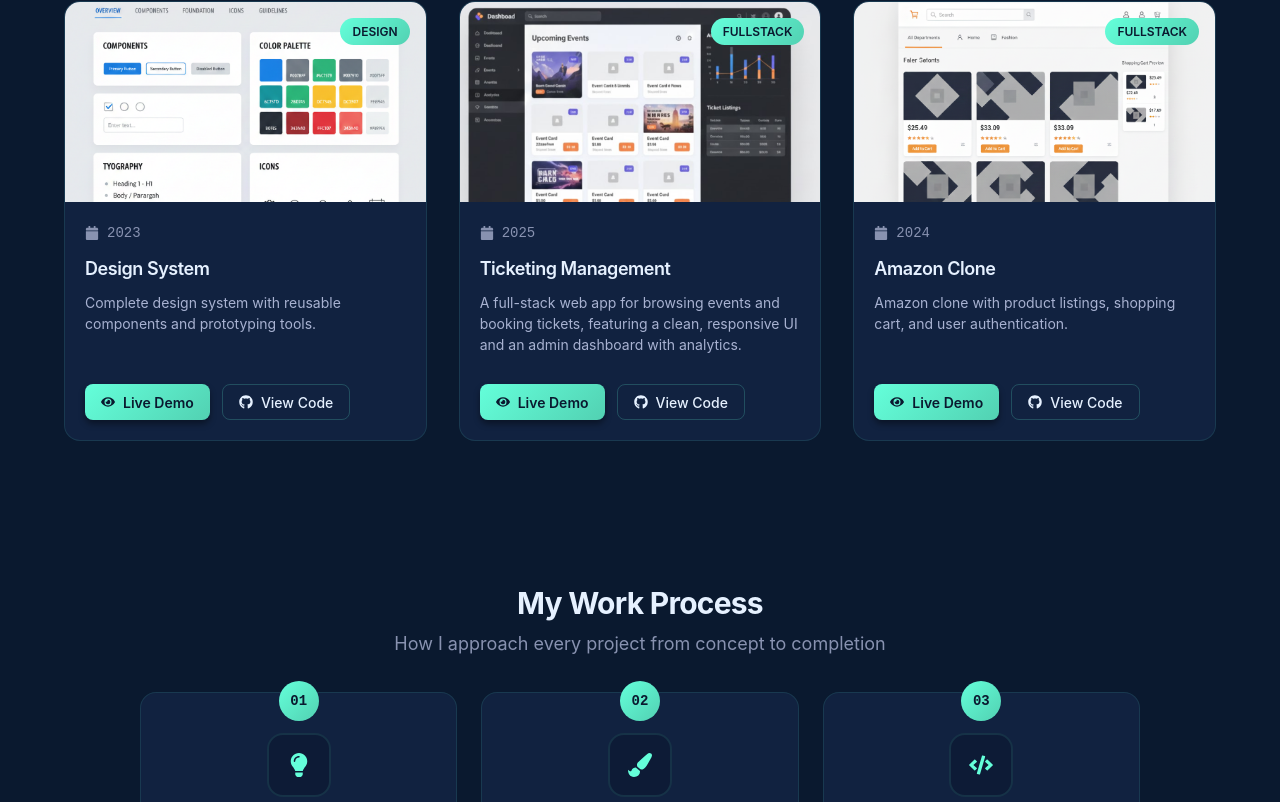
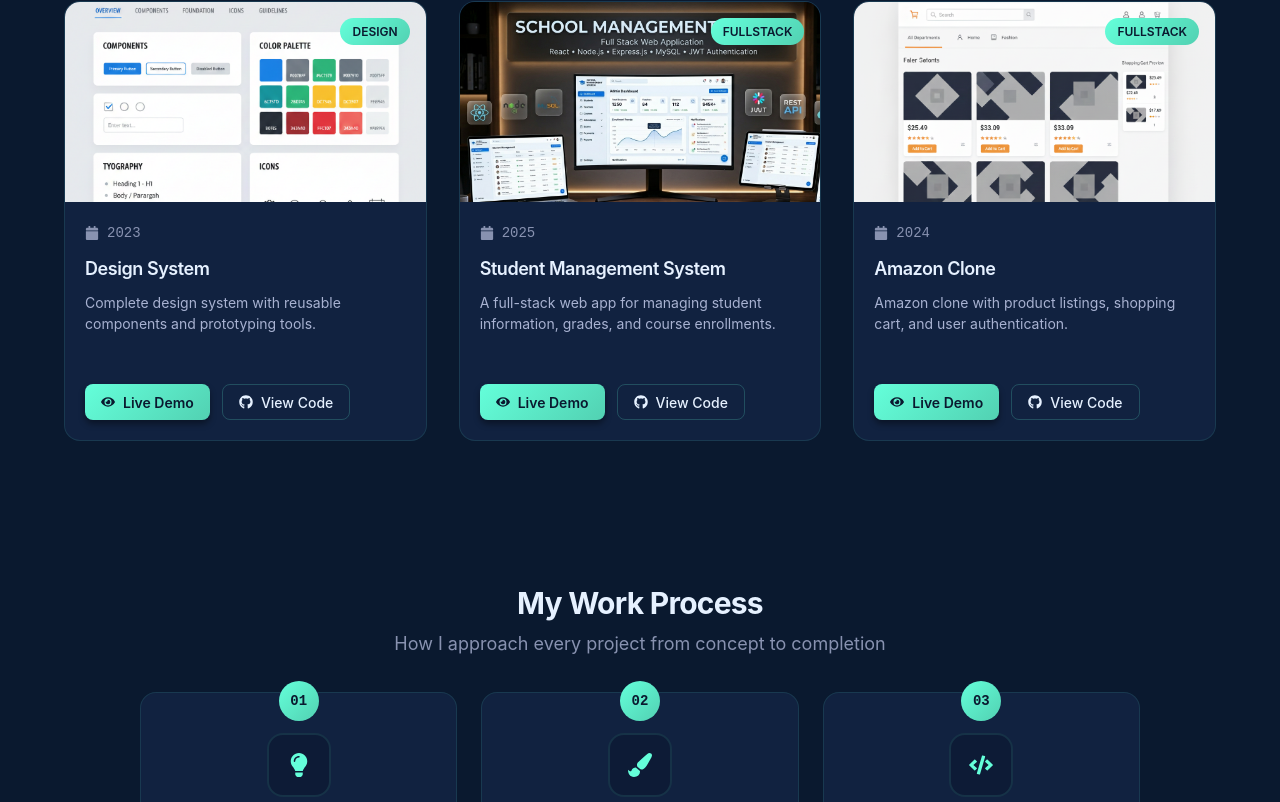
Before and after one commit to belaynehkassie01/portfolioApp, a React (Vite) app: page /projects in a window 1280 px wide. Shown: the part 1196-1998 px from the top of the page. Built offline with nearby package versions, Linux system fonts and the light colour scheme.

Commit message:
add sms project

```diff
--- a/src/pages/Projects.jsx
+++ b/src/pages/Projects.jsx
@@ -25,7 +25,7 @@ import Garage from '../assets/images/projects/Garage.png';
 import Amazon from '../assets/images/projects/Amazon.png';
 import Netflix from '../assets/images/projects/Netflix.png';
 import Portfolio from '../assets/images/projects/portfolio.png';
-import Ticketing from '../assets/images/projects/Ticketing.png';
+import Sms from '../assets/images/projects/Sms.png';
 import Design from '../assets/images/projects/Design.png';
 
 
@@ -83,12 +83,12 @@ const Projects = () => {
     },
     {
       id: 5,
-      title: 'Ticketing Management ',
-      description: 'A full-stack web app for browsing events and booking tickets, featuring a clean, responsive UI and an admin dashboard with analytics. ',
+      title: 'Student Management System',
+      description: 'A full-stack web app for managing student information, grades, and course enrollments. ',
       category: 'fullstack',
-      image: Ticketing,
-      demoLink: 'https://ticketing-management.vercel.app',
-      codeLink: 'https://github.com/belaynehkassie01/ticketing-management',
+      image: Sms,
+      demoLink: 'https://sms-rho-three.vercel.app/',
+      codeLink: 'https://github.com/belaynehkassie01/SMS',
       year: 2025
     },
     {
```
Also changed, not shown: src/assets/images/projects/sms.png (added).
